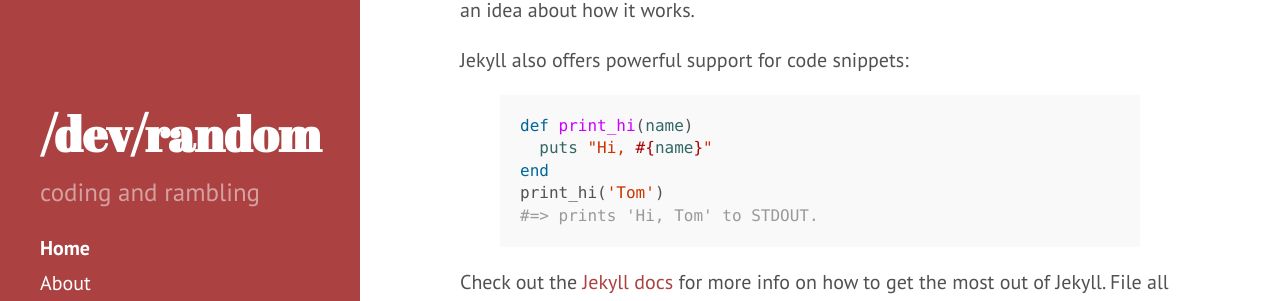
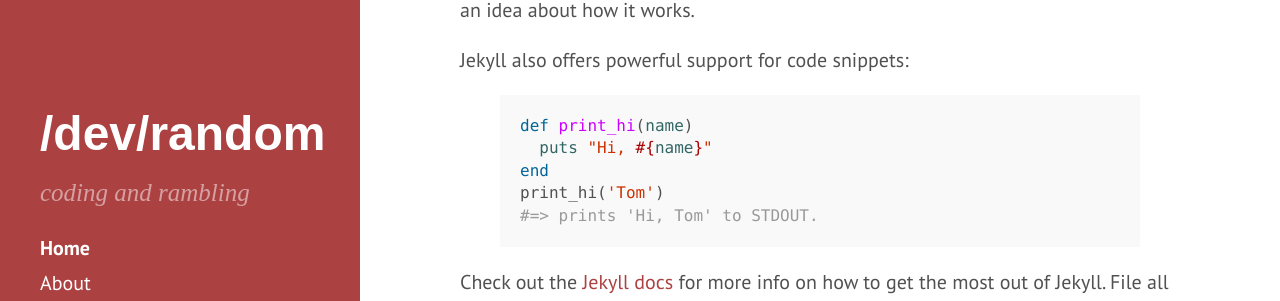
Before and after one commit to dgyarmati/devslashrand-dot-com, a Jekyll site: the page built from index.html, in a window 1280 px wide. Shown: the part 515-816 px from the top of the page. Built offline with Jekyll 4.4.1, drawn with Linux system fonts in a browser that asks for light colours; the list of posts is cut into pages by our own code.

Commit message:
modified sidebar content

```diff
--- a/public/css/hyde.css
+++ b/public/css/hyde.css
@@ -79,7 +79,7 @@ html {
 .sidebar-about h1 {
   color: #fff;
   margin-top: 0;
-  font-family: "Abril Fatface", serif;
+  font-family: "Calibre",sans-serif;
   font-size: 2.40rem;
 }
 
--- a/public/css/poole.css
+++ b/public/css/poole.css
@@ -261,6 +261,8 @@ tbody tr:nth-child(odd) th {
 .lead {
   font-size: 1.25rem;
   font-weight: 300;
+  font-family: "Untitled Serif",serif;
+  font-style: italic;
 }
 
 
```
